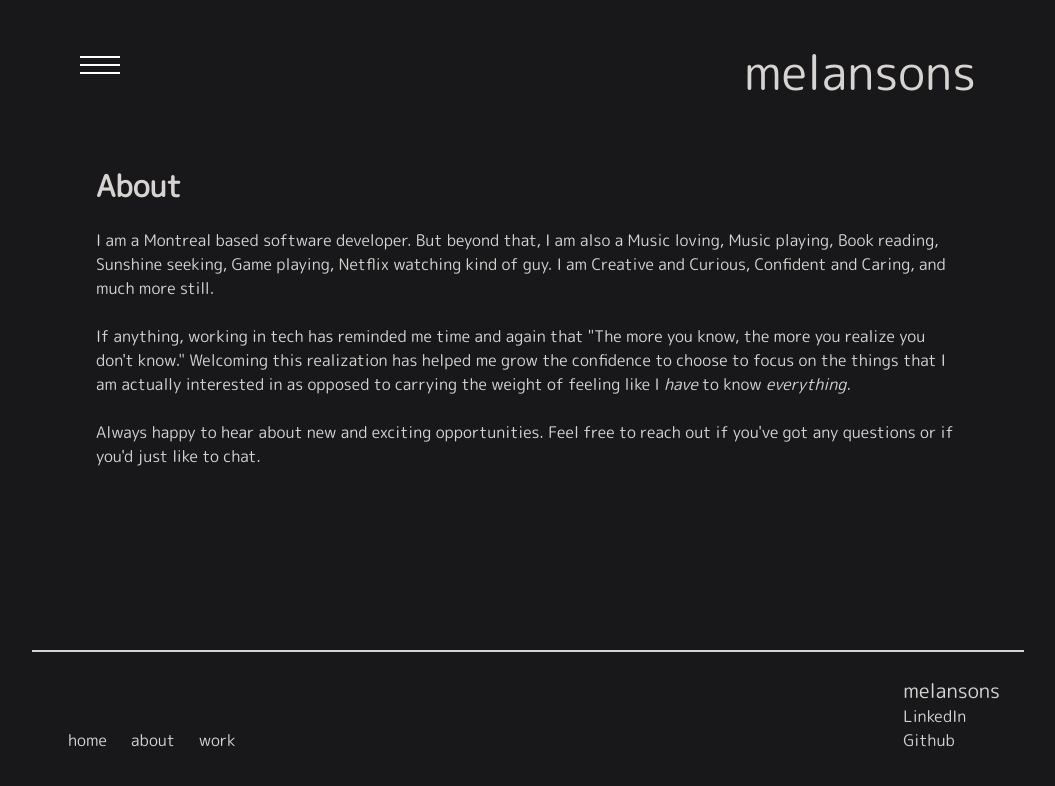
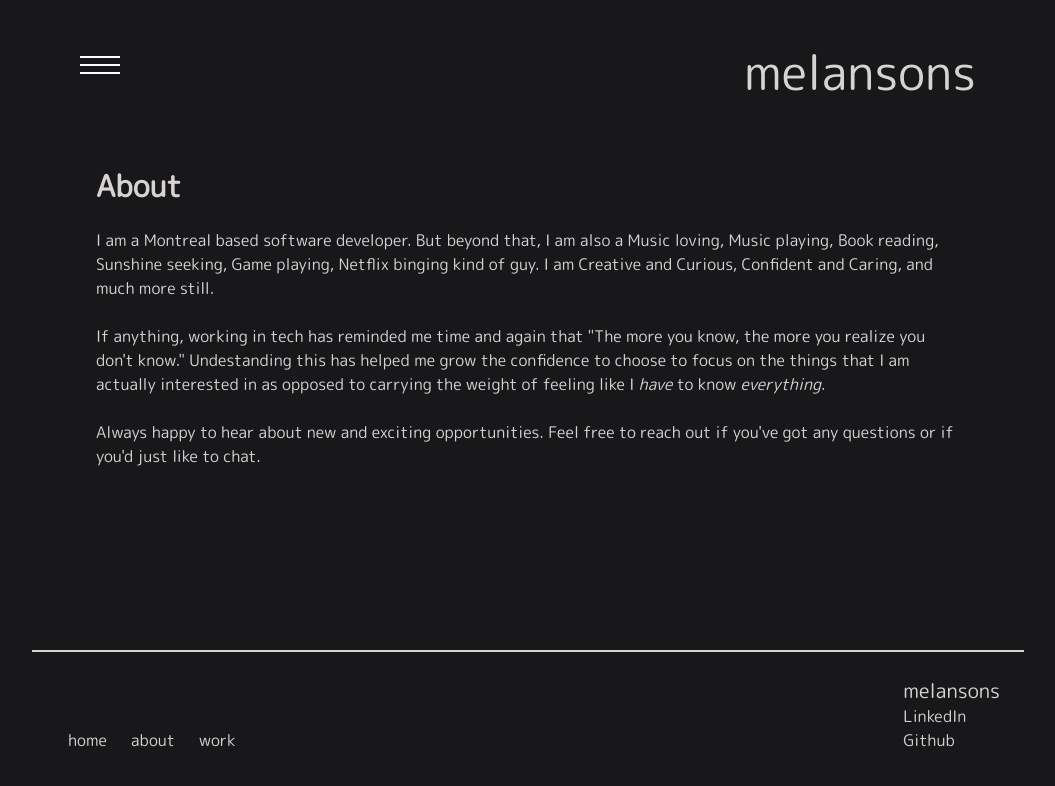
Before and after one commit to melansonS/melansons, a Next.js app: page /about in a window 1280 px wide. Shown: the top 786 px of the page, without its empty margins (112-1167 px from the left). Built offline with nearby package versions, Linux system fonts and the light colour scheme.

Commit message:
navmenu overflow scroll for landscape // narrow screen sizes

```diff
--- a/components/navMenu.tsx
+++ b/components/navMenu.tsx
@@ -57,7 +57,7 @@ export default function NavMenu({ toggleShowMenu }: NavMenuProps) {
       exit="exit"
       variants={menuVariants}
       transition={{ duration: MENU_TRANSITION_DURATION }}
-      className="fixed bg-zinc-800 w-full h-full top-0 left-0 z-10"
+      className="fixed bg-zinc-800 w-full h-full top-0 left-0 z-10 overflow-scroll"
     >
       <div className="w-2/3 h-full mx-auto pt-16 pb-16 flex justify-between flex-col md:flex-row md:text-center ">
         <motion.div className="p-10 w-full" variants={menuItemsContainerVariants}>
--- a/pages/about.tsx
+++ b/pages/about.tsx
@@ -8,15 +8,15 @@ const About: NextPage = () => {
         <h1 className="text-3xl pb-6 font-bold">About</h1>
         <p>
           I am a Montreal based software developer. But beyond that, I am also a Music loving, Music
-          playing, Book reading, Sunshine seeking, Game playing, Netflix watching kind of guy. I am
+          playing, Book reading, Sunshine seeking, Game playing, Netflix binging kind of guy. I am
           Creative and Curious, Confident and Caring, and much more still.
         </p>
         <br></br>
         <p>
           If anything, working in tech has reminded me time and again that "The more you know, the
-          more you realize you don't know." Welcoming this realization has helped me grow the
-          confidence to choose to focus on the things that I am actually interested in as opposed to
-          carrying the weight of feeling like I <i>have</i> to know <i>everything</i>.
+          more you realize you don't know." Undestanding this has helped me grow the confidence to
+          choose to focus on the things that I am actually interested in as opposed to carrying the
+          weight of feeling like I <i>have</i> to know <i>everything</i>.
         </p>
         <br></br>
         <p>
```
